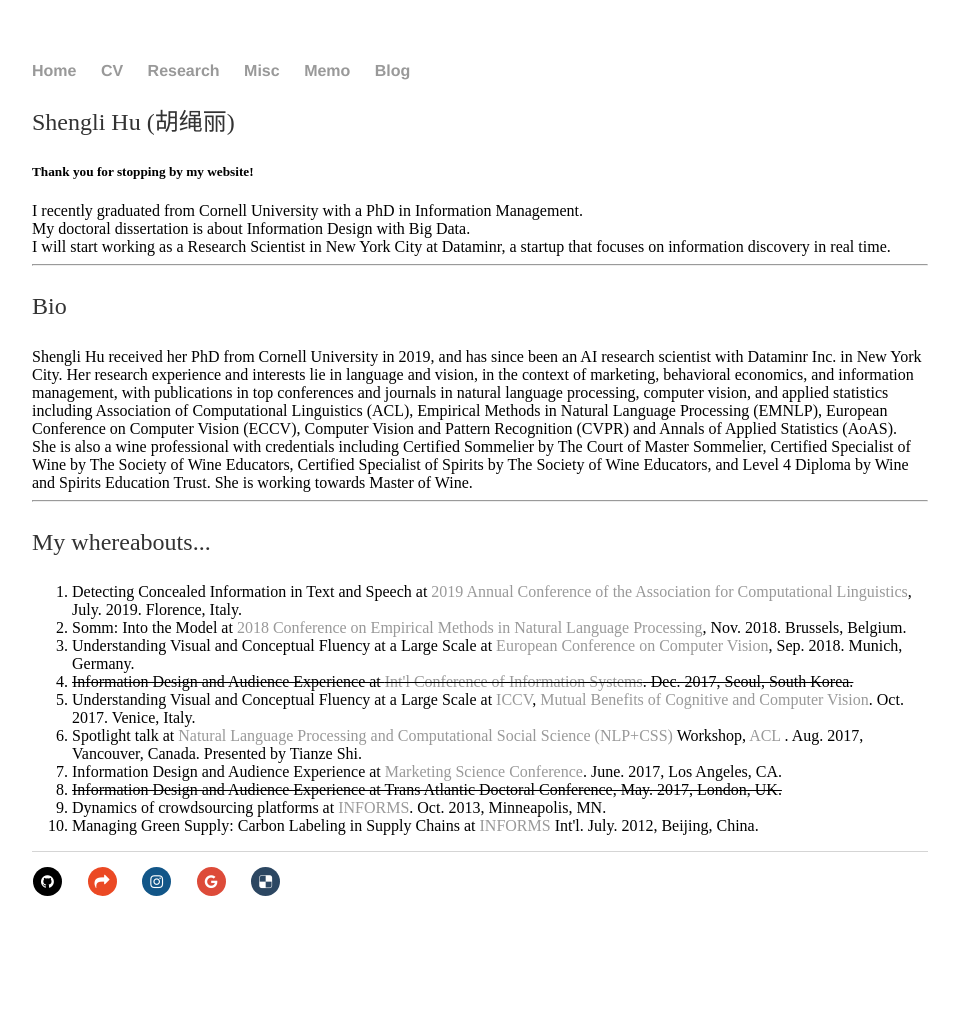
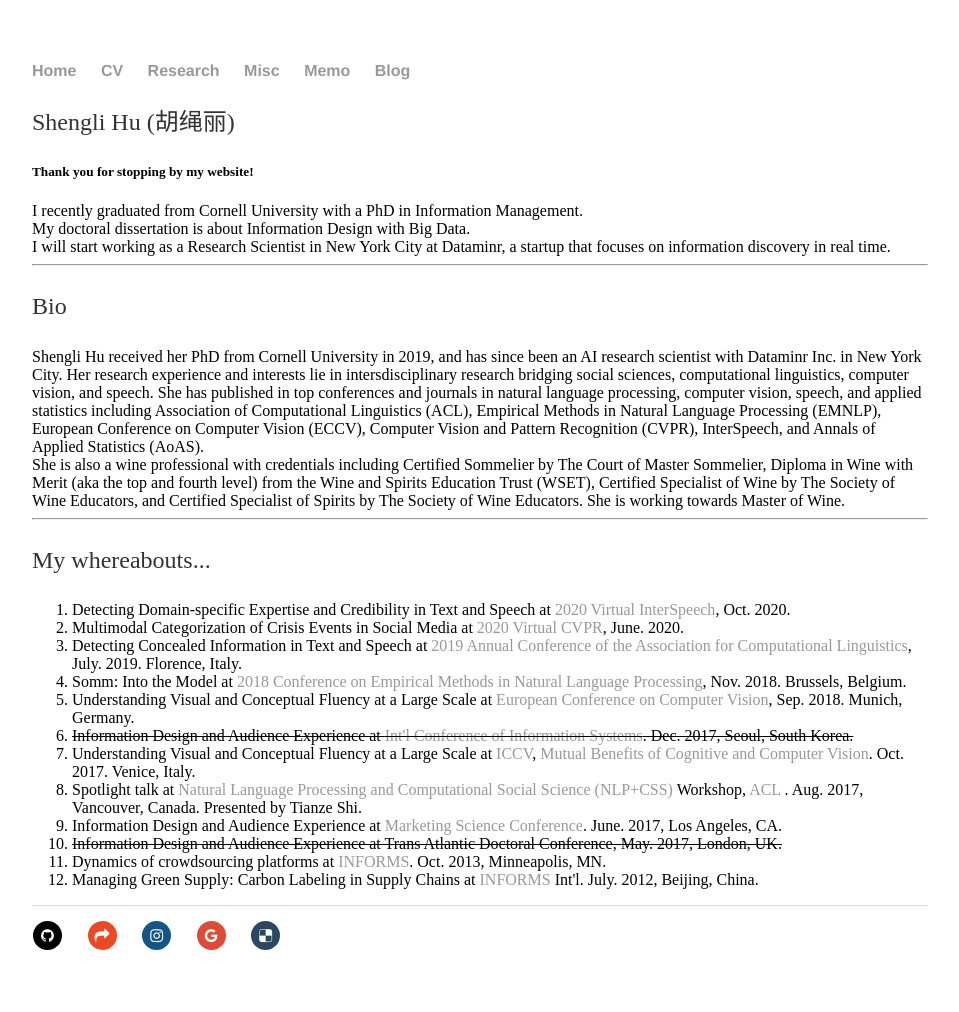
Before and after one commit to shenglih/shenglih.github.io, a Jekyll site: the page built from index.html, in a window 1280 px wide. Shown: the whole page, without its empty margins (160-1119 px from the left). Built offline with Jekyll 4.4.1, drawn with Linux system fonts in a browser that asks for light colours; comment, search, counter and statistics services are not loaded; before the commit the page ends 958 px from its top, so only the background shows below that.

Commit message:
Update index.html

```diff
--- a/index.html
+++ b/index.html
@@ -22,19 +22,21 @@
 	<hr>
 	<p> Bio </p>
 	Shengli Hu received her PhD from Cornell University in 2019, and has since been an AI research scientist with Dataminr Inc. in New York City. Her research experience and interests
-lie in language and vision, in the context of marketing, behavioral economics, and information management, with publications in top conferences and journals in natural language
-processing, computer vision, and applied statistics including Association of Computational
+lie in intersdisciplinary research bridging social sciences, computational linguistics, computer vision, and speech. She has published in top conferences and journals in natural language
+processing, computer vision, speech, and applied statistics including Association of Computational
 Linguistics (ACL), Empirical Methods in Natural Language Processing (EMNLP), European
-Conference on Computer Vision (ECCV), Computer Vision and Pattern Recognition (CVPR)
-and Annals of Applied Statistics (AoAS).<br>
+Conference on Computer Vision (ECCV), Computer Vision and Pattern Recognition (CVPR), InterSpeech, and Annals of Applied Statistics (AoAS).<br>
 
 She is also a wine professional with credentials including Certified Sommelier by The Court
-of Master Sommelier, Certified Specialist of Wine by The Society of Wine Educators, Certified Specialist of Spirits by The Society of Wine Educators, and Level 4 Diploma by Wine
-and Spirits Education Trust. She is working towards Master of Wine.
+of Master Sommelier, Diploma in Wine with Merit (aka the top and fourth level) from the Wine and Spirits Education Trust (WSET),
+	Certified Specialist of Wine by The Society of Wine Educators, and Certified Specialist of Spirits by
+	The Society of Wine Educators. She is working towards Master of Wine.
 	<hr>
 
 	<p> My whereabouts... </p>
 	<ol>
+		<li> Detecting Domain-specific Expertise and Credibility in Text and Speech at <a href="http://www.interspeech2020.org/"> 2020 Virtual InterSpeech</a>, Oct. 2020. </li>
+		<li> Multimodal Categorization of Crisis Events in Social Media at <a href="http://cvpr20.com/"> 2020 Virtual CVPR</a>, June. 2020. </li>
 		<li> Detecting Concealed Information in Text and Speech at <a href="http://www.acl2019.org/EN/index.xhtml"> 2019 Annual Conference of the Association for Computational Linguistics</a>, July. 2019. Florence, Italy. </li>
 		<li> Somm: Into the Model at <a href="http://emnlp2018.org/">2018 Conference on Empirical Methods in Natural Language Processing</a>, Nov. 2018. Brussels, Belgium. </li>
 		<li> Understanding Visual and Conceptual Fluency at a Large Scale at <a href="https://eccv2018.org/">European Conference on Computer Vision</a>, Sep. 2018. Munich, Germany. </li>
```
